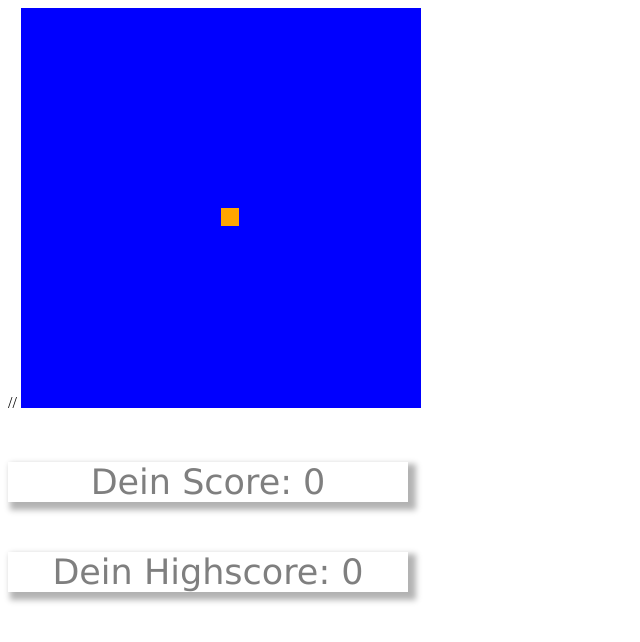
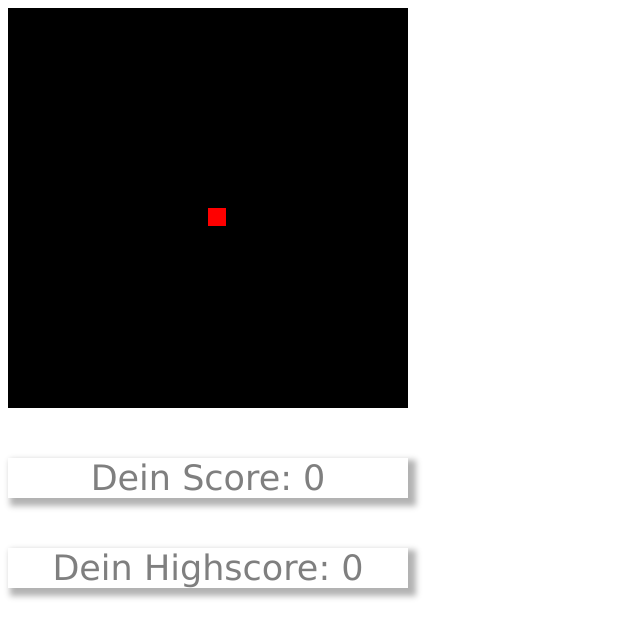
Before and after one commit to MoritzUdg/moritzudg.github.io, a plain HTML site: page index.html in a window 1280 px wide. Shown: the whole page, without its empty margins (0-640 px from the left). Drawn offline with Linux system fonts and the light colour scheme.

Commit message:
Update index.html

```diff
--- a/index.html
+++ b/index.html
@@ -1,7 +1,7 @@
 <head>
 	<title>Schlange</title>
 	<link rel="stylesheet" href="main.css">
-	//<link rel="shortcut icon" sizes="32x32" href="luca.jpg">
+	<link rel="shortcut icon" sizes="32x32" href="marius.jpg">
 </head>
 <body>
 <canvas id="gc" width="400" height="400"></canvas>
@@ -38,12 +38,12 @@ function game() {
         py= 0;
     }
     var img = new Image();
-    img.src = 'luca.jpg';
+    img.src = 'marius.jpg';
     var pattern = ctx.createPattern(img, 'repeat');
     ctx.fillStyle = pattern;
     ctx.fillRect(0,0,canv.width,canv.height);
 
-    ctx.fillStyle="orange";
+    ctx.fillStyle="red";
     for(var i=0;i<trail.length;i++) {
         ctx.fillRect(trail[i].x*gs,trail[i].y*gs,gs-2,gs-2);
         if(trail[i].x==px && trail[i].y==py) {
@@ -60,7 +60,7 @@ function game() {
         ax=Math.floor(Math.random()*tc);
         ay=Math.floor(Math.random()*tc);
     }
-    ctx.fillStyle = "blue";
+    ctx.fillStyle = "black";
     ctx.fillRect(ax*gs,ay*gs,gs-2,gs-2);
 
     var score = tail - 5;
```
